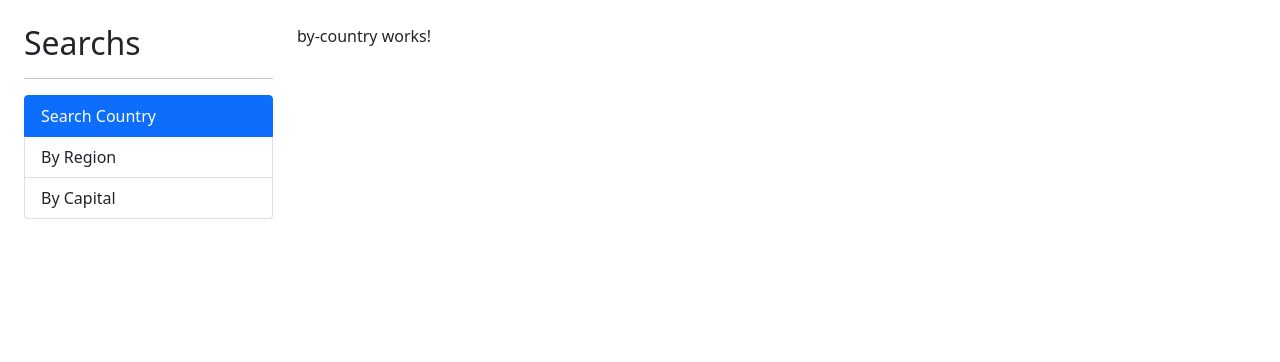
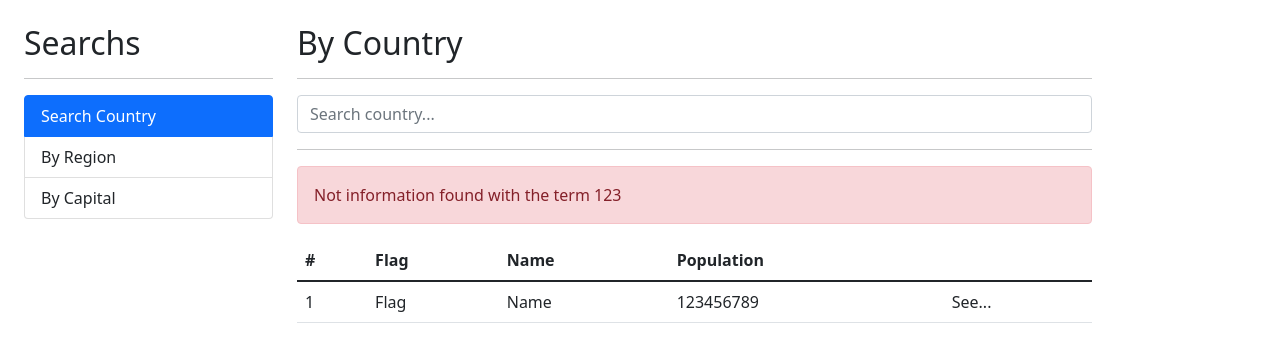
Before and after one commit to sesp13/angular-zero-expert, an Angular app in the folder 03-paisesApp/: page / in a window 1280 px wide. Shown: the top 362 px of the page. Built offline with nearby package versions, Linux system fonts and the light colour scheme.

Commit message:
create first views to search countries

```diff
--- a/03-paisesApp/src/app/app.module.ts
+++ b/03-paisesApp/src/app/app.module.ts
@@ -1,7 +1,8 @@
 import { NgModule } from '@angular/core';
 import { BrowserModule } from '@angular/platform-browser';
+import { HttpClientModule } from '@angular/common/http';
+
 import { AppRoutingModule } from './app.routing.module';
-
 import { CountryModule } from './country/country.module';
 import { SharedModule } from './shared/shared.module';
 
@@ -14,6 +15,7 @@ import { AppComponent } from './app.component';
   imports: [
     BrowserModule,
     AppRoutingModule,
+    HttpClientModule,
     SharedModule,
     CountryModule
   ],
--- a/03-paisesApp/src/app/country/pages/by-country/by-country.component.html
+++ b/03-paisesApp/src/app/country/pages/by-country/by-country.component.html
@@ -1 +1,50 @@
-<p>by-country works!</p>
+<h2>By Country</h2>
+<hr>
+<div class="row">
+  <div class="col">
+    <form autocomplete="off" (ngSubmit)="search()">
+      <input type="text" name="term" placeholder="Search country..." class="form-control" [(ngModel)]="term">
+    </form>
+  </div>
+</div>
+
+<hr>
+
+<div class="alert alert-danger">
+  Not information found with the term 123
+</div>
+
+<div class="row">
+  <div class="col">
+    <table class="table table-hover">
+      <thead>
+        <tr>
+          <th>
+            #
+          </th>
+          <th>
+            Flag
+          </th>
+          <th>
+            Name
+          </th>
+          <th>
+            Population
+          </th>
+          <th></th>
+        </tr>
+      </thead>
+      <tbody>
+        <tr>
+          <td>1</td>
+          <td>Flag</td>
+          <td>Name</td>
+          <td>123456789</td>
+          <td>
+            See...
+          </td>
+        </tr>
+      </tbody>
+    </table>
+  </div>
+</div>
--- a/03-paisesApp/src/app/country/pages/by-country/by-country.component.ts
+++ b/03-paisesApp/src/app/country/pages/by-country/by-country.component.ts
@@ -1,4 +1,5 @@
-import { Component, OnInit } from '@angular/core';
+import { Component } from '@angular/core';
+import { CountryService } from '../../services/country.service';
 
 @Component({
   selector: 'app-by-country',
@@ -6,11 +7,17 @@ import { Component, OnInit } from '@angular/core';
   styles: [
   ]
 })
-export class ByCountryComponent implements OnInit {
+export class ByCountryComponent {
 
-  constructor() { }
+  term: string = '';
+
+  constructor(private countryService: CountryService) { }
 
   ngOnInit(): void {
   }
 
+  search() {
+
+  }
+
 }
--- /dev/null
+++ b/03-paisesApp/src/app/country/services/country.service.ts
@@ -0,0 +1,18 @@
+import { HttpClient } from '@angular/common/http';
+import { Injectable } from '@angular/core';
+import { Observable } from 'rxjs';
+
+@Injectable({
+  providedIn: 'root'
+})
+export class CountryService {
+
+  private apiUrl: string = `https://restcountries.com/v2`;
+
+  constructor(private http: HttpClient) { }
+
+  searchCountry(term: string): Observable<any> {
+    const url = `${this.apiUrl}/name/${term}`
+    return this.http.get(url)
+  }
+}
```
Also changed, not shown: 03-paisesApp/src/app/country/country.module.ts (+6 -1 lines).
